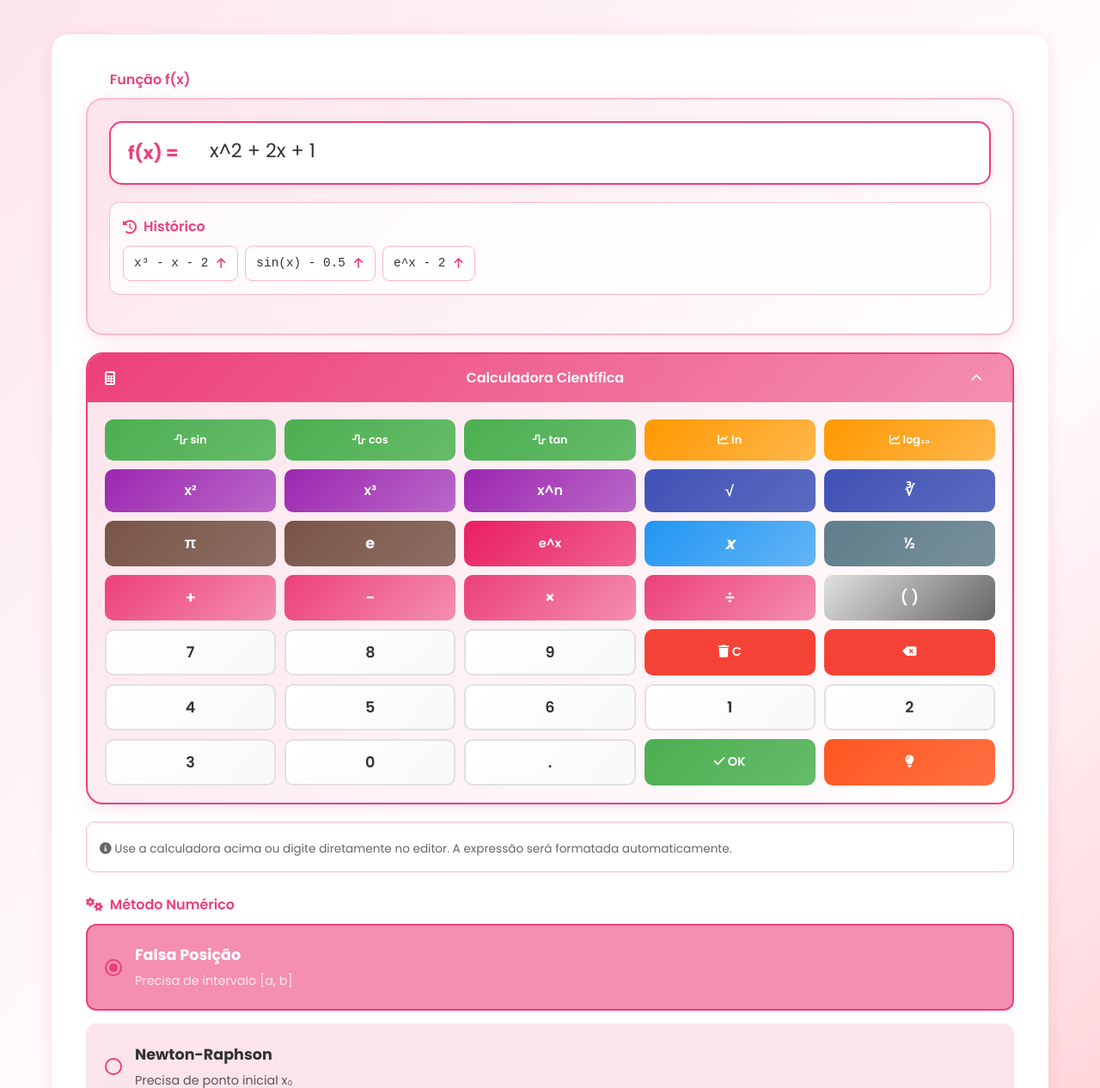
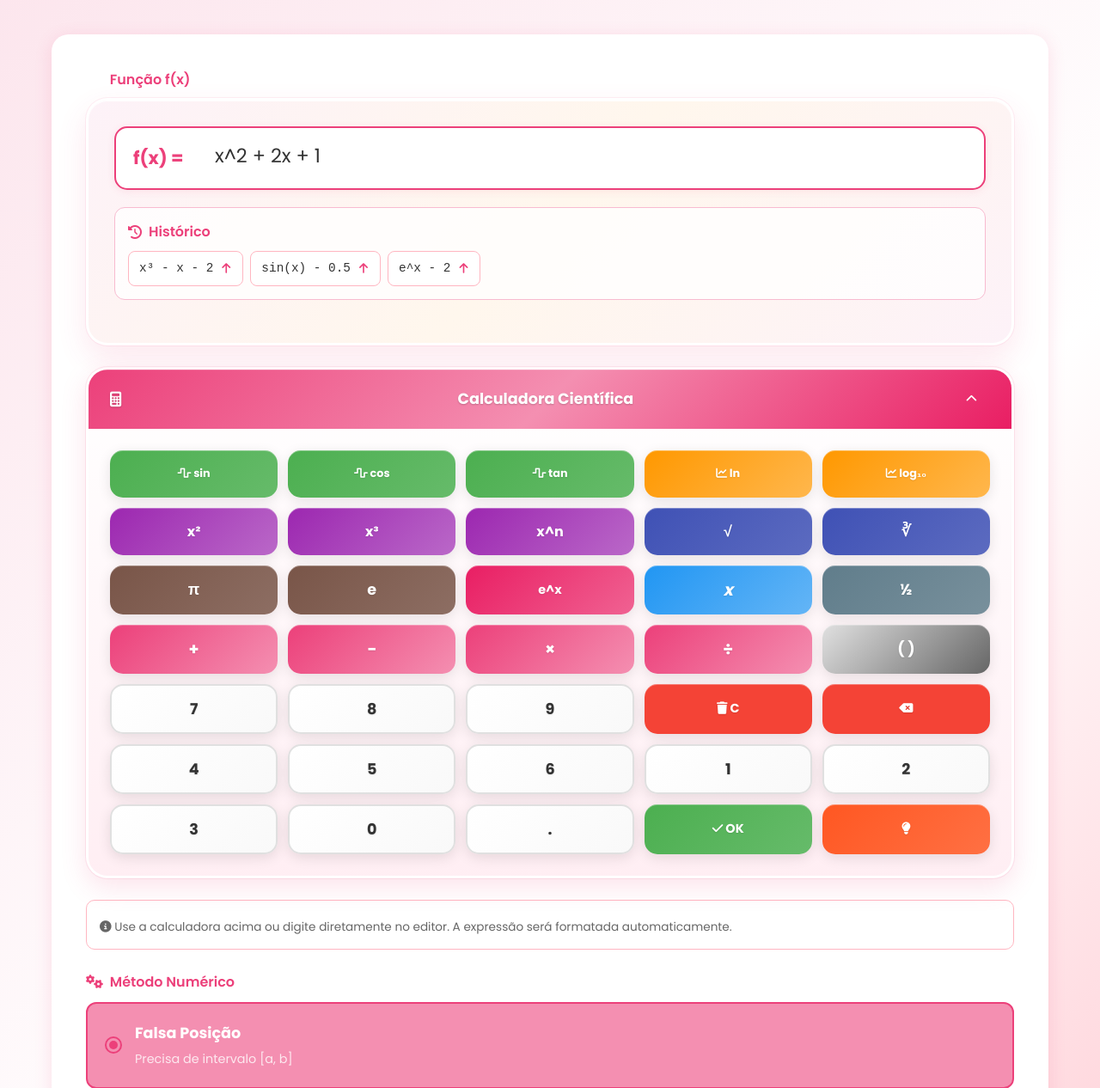
Before and after one commit to andersonodev/calculo-numerico, a Flask app: page / in a window 1280 px wide. Shown: the part 122-1388 px from the top of the page at 86% size. Run offline with Flask 3, Linux system fonts and the light colour scheme; some libraries are stand-ins or nearby versions.

Commit message:
Enhance calculator design and improve user input validation feedback
Updates calculator styling with premium design and adds input validation to forms.

Replit-Commit-Author: Agent
Replit-Commit-Session-Id: 1e892129-6081-4e48-abec-b790661db43e
Replit-Commit-Screenshot-Url: https://storage.googleapis.com/screenshot-production-us-central1/a664256a-659c-4897-9f98-e992d3af8a8c/ee73f4ba-e827-4d2d-bfa5-e84d139dc84b.jpg

```diff
--- a/static/css/style.css
+++ b/static/css/style.css
@@ -239,14 +239,32 @@ body {
     color: var(--text-dark);
 }
 
-/* Math Editor Container */
+/* Math Editor Container Premium */
 .math-editor-container {
-    background: linear-gradient(135deg, var(--pale-pink), var(--white));
-    border: 2px solid var(--medium-pink);
-    border-radius: 20px;
-    padding: 25px;
-    margin-bottom: 20px;
-    box-shadow: var(--shadow-medium);
+    background: linear-gradient(135deg, #fdf2f8, #fff7ed, #fdf2f8);
+    border: 3px solid transparent;
+    background-clip: padding-box;
+    border-radius: 25px;
+    padding: 30px;
+    margin-bottom: 25px;
+    box-shadow:
+        0 15px 35px rgba(236, 64, 122, 0.12),
+        0 0 0 1px rgba(236, 64, 122, 0.08),
+        inset 0 1px 0 rgba(255, 255, 255, 0.9);
+    position: relative;
+}
+
+.math-editor-container::before {
+    content: '';
+    position: absolute;
+    top: -3px;
+    left: -3px;
+    right: -3px;
+    bottom: -3px;
+    background: linear-gradient(45deg, var(--primary-pink), #f8bbd0, var(--light-pink), var(--primary-pink));
+    border-radius: 25px;
+    z-index: -1;
+    opacity: 0.7;
 }
 
 .math-preview {
@@ -361,25 +379,51 @@ body {
     color: var(--white);
 }
 
-/* Scientific Calculator */
+/* Scientific Calculator Premium Design */
 .scientific-calculator {
-    background: linear-gradient(135deg, var(--pale-pink), var(--white));
-    border: 2px solid var(--primary-pink);
-    border-radius: 20px;
-    box-shadow: var(--shadow-medium);
-    margin-bottom: 20px;
+    background: linear-gradient(135deg, #ffeef3, #fff0f5, #ffeef3);
+    border: 3px solid transparent;
+    background-clip: padding-box;
+    border-radius: 25px;
+    box-shadow:
+        0 10px 30px rgba(236, 64, 122, 0.15),
+        0 0 0 1px rgba(236, 64, 122, 0.1),
+        inset 0 1px 0 rgba(255, 255, 255, 0.8);
+    margin-bottom: 25px;
     overflow: hidden;
+    position: relative;
+}
+
+.scientific-calculator::before {
+    content: '';
+    position: absolute;
+    top: -2px;
+    left: -2px;
+    right: -2px;
+    bottom: -2px;
+    background: linear-gradient(45deg, var(--primary-pink), var(--deep-pink), #f8bbd0, var(--primary-pink));
+    border-radius: 25px;
+    z-index: -1;
+    animation: borderGlow 3s ease-in-out infinite alternate;
+}
+
+@keyframes borderGlow {
+    0% { opacity: 0.5; }
+    100% { opacity: 1; }
 }
 
 .calculator-header {
-    background: linear-gradient(135deg, var(--primary-pink), var(--deep-pink));
+    background: linear-gradient(135deg, var(--primary-pink), var(--deep-pink), #e91e63);
     color: var(--white);
-    padding: 15px 20px;
+    padding: 20px 25px;
     display: flex;
     align-items: center;
     justify-content: space-between;
-    font-weight: 600;
+    font-weight: 700;
+    font-size: 1.1rem;
     cursor: pointer;
+    text-shadow: 0 1px 2px rgba(0, 0, 0, 0.2);
+    box-shadow: inset 0 1px 0 rgba(255, 255, 255, 0.2);
 }
 
 .calculator-header i {
@@ -401,7 +445,8 @@ body {
 }
 
 .calculator-body {
-    padding: 20px;
+    padding: 25px;
+    background: linear-gradient(180deg, rgba(255, 255, 255, 0.9), rgba(255, 238, 243, 0.8));
     transition: var(--transition);
 }
 
@@ -414,8 +459,8 @@ body {
 .calc-row {
     display: grid;
     grid-template-columns: repeat(5, 1fr);
-    gap: 10px;
-    margin-bottom: 10px;
+    gap: 12px;
+    margin-bottom: 12px;
 }
 
 .calc-row:last-child {
@@ -423,17 +468,22 @@ body {
 }
 
 .calc-btn {
-    padding: 12px 8px;
+    padding: 14px 10px;
     border: none;
-    border-radius: 10px;
-    font-weight: 600;
+    border-radius: 15px;
+    font-weight: 700;
     font-size: 0.9rem;
     cursor: pointer;
-    transition: var(--transition);
+    transition: all 0.3s cubic-bezier(0.4, 0, 0.2, 1);
     font-family: var(--font-family);
-    min-height: 48px;
+    min-height: 55px;
     position: relative;
     overflow: hidden;
+    box-shadow:
+        0 4px 15px rgba(0, 0, 0, 0.1),
+        inset 0 1px 0 rgba(255, 255, 255, 0.3);
+    backdrop-filter: blur(10px);
+    text-shadow: 0 1px 2px rgba(0, 0, 0, 0.1);
 }
 
 .calc-btn:before {
@@ -629,7 +679,10 @@ body {
 }
 
 .calc-btn:active {
-    transform: translateY(-1px);
+    transform: translateY(1px) scale(0.98);
+    box-shadow:
+        0 2px 8px rgba(0, 0, 0, 0.15),
+        inset 0 1px 0 rgba(255, 255, 255, 0.2);
 }
 
 /* Math Help */
--- a/static/js/app.js
+++ b/static/js/app.js
@@ -125,6 +125,15 @@ function clearInputError(input) {
 async function handleFormSubmit(event) {
     event.preventDefault();
 
+    // Get function value from hidden input (updated by math calculator)
+    const functionInput = document.getElementById('function');
+    const functionValue = functionInput ? functionInput.value : '';
+
+    if (!functionValue || functionValue.trim() === '') {
+        showError('Por favor, insira uma função matemática válida');
+        return;
+    }
+
     // Validate all inputs
     const isValid = validateForm();
     if (!isValid) {
@@ -134,7 +143,7 @@ async function handleFormSubmit(event) {
     // Prepare data
     const formData = new FormData(form);
     const data = {
-        function: formData.get('function'),
+        function: functionValue, // Use the function from math editor
         method: formData.get('method'),
         tolerance: parseFloat(formData.get('tolerance')),
         max_iterations: parseInt(formData.get('max_iterations'))
```
Also changed, not shown: static/js/math-calculator.js (+47 -4 lines).
